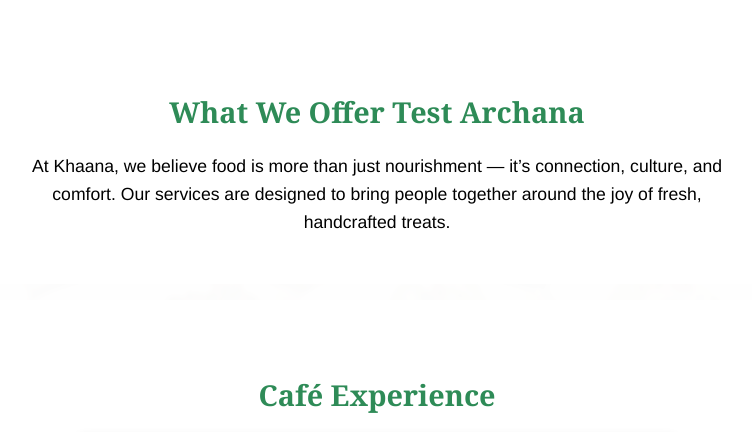
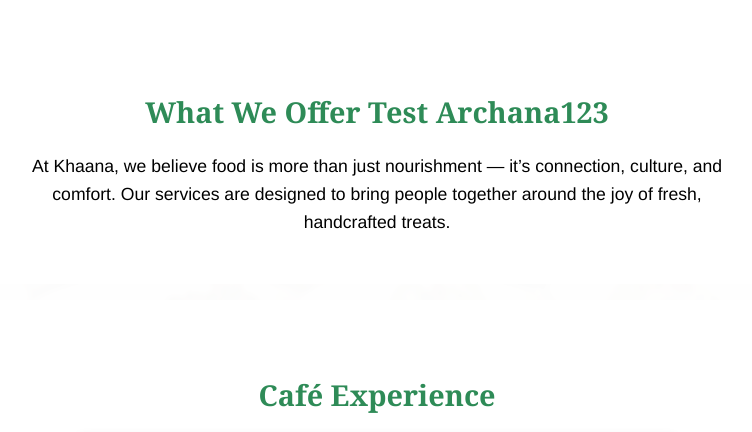
Before and after one commit to mailtrisharaman-hue/mailtrisharaman-hue.github.io, a plain HTML site: page service.html in a window 1280 px wide. Shown: the part 304-736 px from the top of the page, without its empty margins (263-1015 px from the left). Drawn offline with Linux system fonts and the light colour scheme.

Commit message:
Update service.html

```diff
--- a/service.html
+++ b/service.html
@@ -138,7 +138,7 @@
 </div>
 
   <section class="intro">
-    <h2>What We Offer Test Archana</h2>
+    <h2>What We Offer Test Archana123</h2>
     <p>At Khaana, we believe food is more than just nourishment — it’s connection, culture, and comfort. Our services are designed to bring people together around the joy of fresh, handcrafted treats.</p>
   </section>
 
```
